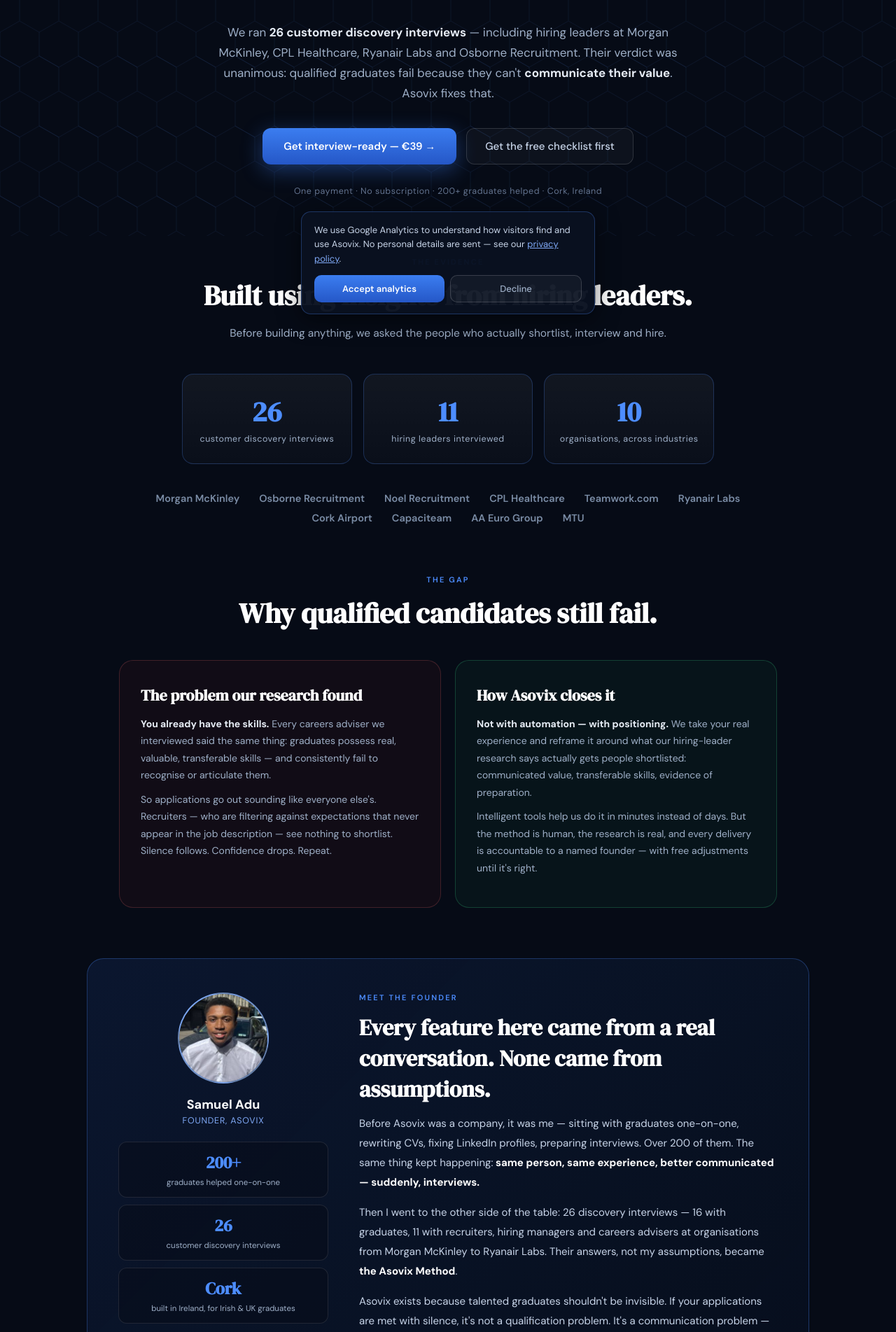
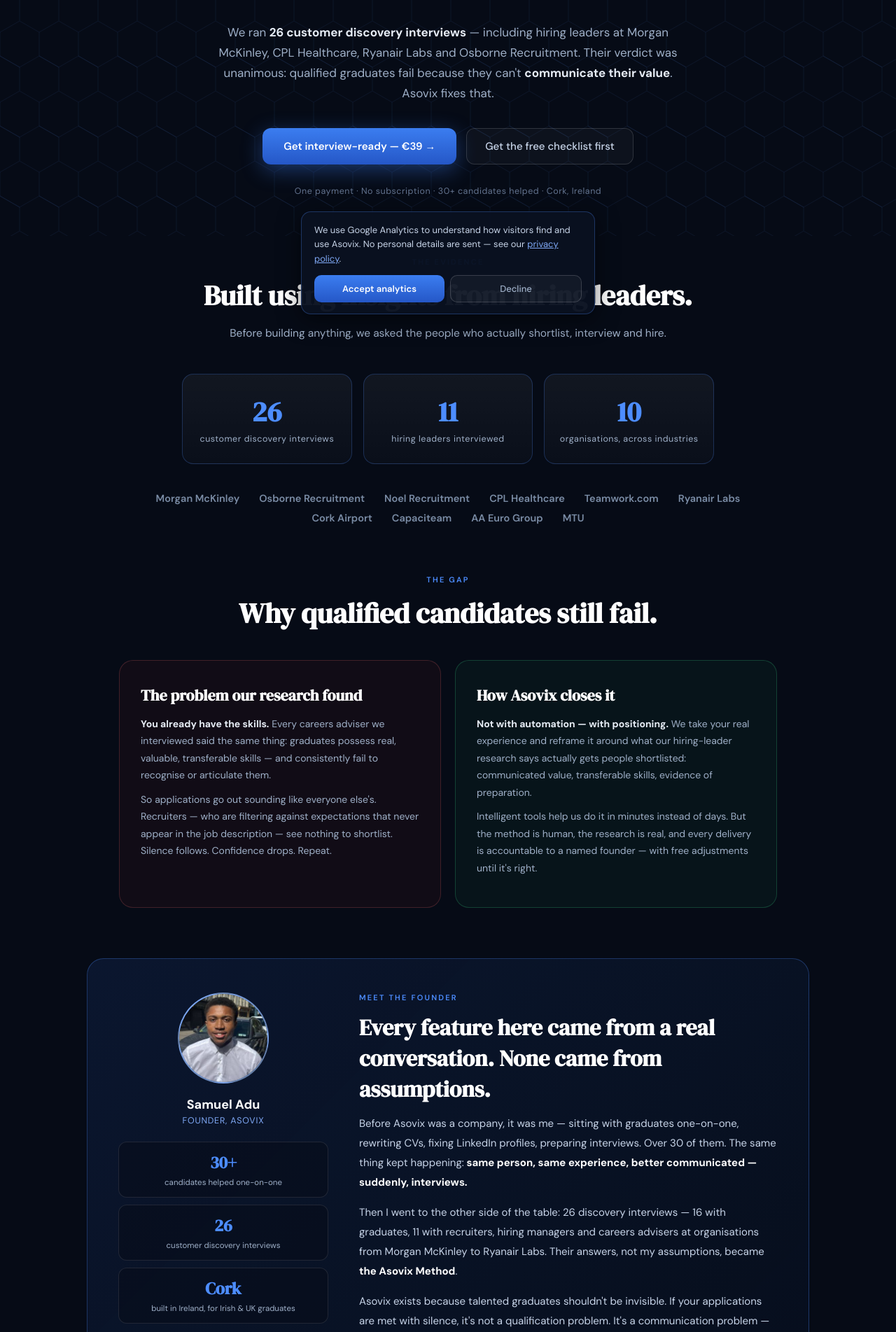
Before and after one commit to asovix-samuel/asovix-app, a Next.js app: page / in a window 1280 px wide. Shown: the part 335-2238 px from the top of the page at 70% size. Built offline with nearby package versions, Linux system fonts and the light colour scheme.

Commit message:
Update helped count to 30+ candidates (accurate figure)

```diff
--- a/pages/index.js
+++ b/pages/index.js
@@ -251,7 +251,7 @@
             <Link href="/start" className="cta" onClick={() => trackCta('get_interview_ready_hero', 'hero', 'instant')}>Get interview-ready — €39 →</Link>
             <a href="#checklist" className="ghost" onClick={() => trackCta('get_free_checklist', 'hero')}>Get the free checklist first</a>
           </div>
-          <div className="trust">One payment · No subscription · 200+ graduates helped · Cork, Ireland</div>
+          <div className="trust">One payment · No subscription · 30+ candidates helped · Cork, Ireland</div>
         </div>
       </header>
 
@@ -301,7 +301,7 @@
               <div className="fname">Samuel Adu</div>
               <div className="frole">Founder, Asovix</div>
               <div className="fstats">
-                <div className="fstat"><b>200+</b><span>graduates helped one-on-one</span></div>
+                <div className="fstat"><b>30+</b><span>candidates helped one-on-one</span></div>
                 <div className="fstat"><b>26</b><span>customer discovery interviews</span></div>
                 <div className="fstat"><b>Cork</b><span>built in Ireland, for Irish &amp; UK graduates</span></div>
               </div>
@@ -311,7 +311,7 @@
               <h2>Every feature here came from a real conversation. None came from assumptions.</h2>
               <p>
                 Before Asovix was a company, it was me — sitting with graduates one-on-one, rewriting CVs,
-                fixing LinkedIn profiles, preparing interviews. Over 200 of them. The same thing kept happening:
+                fixing LinkedIn profiles, preparing interviews. Over 30 of them. The same thing kept happening:
                 <strong> same person, same experience, better communicated — suddenly, interviews.</strong>
               </p>
               <p>
```
